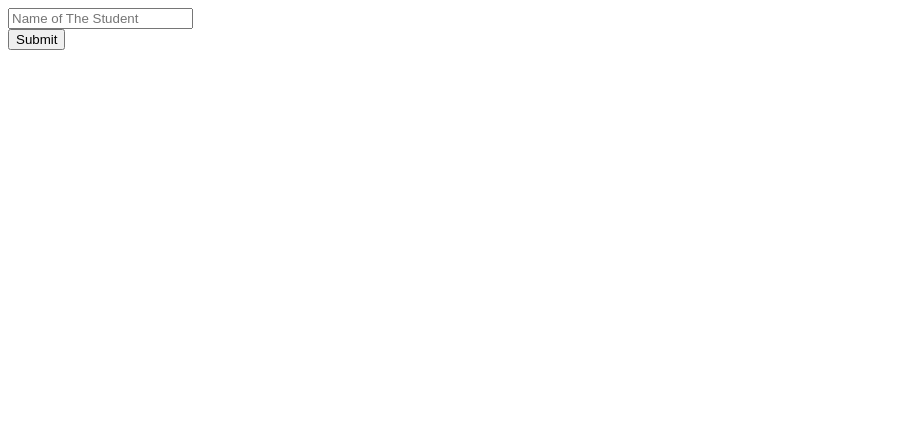
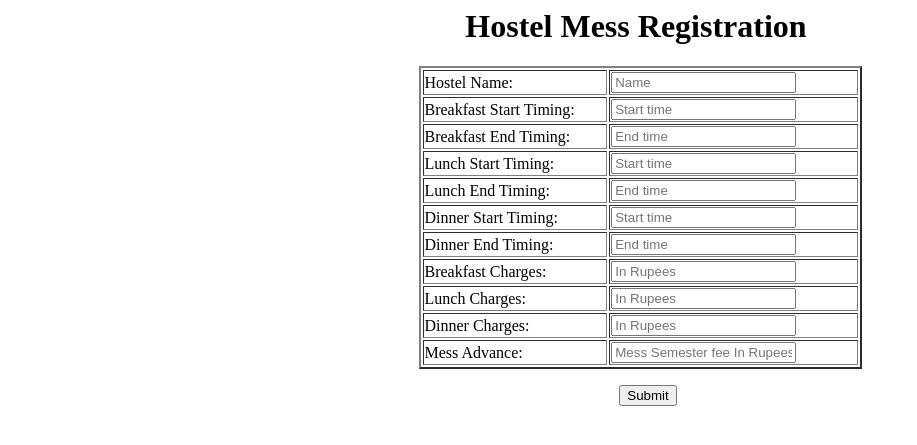
Before and after one commit to RamolaWeb/EasyHostel, a Flask app: page /hostel in a window 1280 px wide. Shown: the top 445 px of the page, without its empty margins (0-917 px from the left). Run offline with Flask 2, Linux system fonts and the light colour scheme.

Commit message:
Update the Form of Student and Hostel

```diff
--- a/EasyHostel/app.py
+++ b/EasyHostel/app.py
@@ -51,7 +51,6 @@ def studentDetail():
         return render_template("studentData.html")
     else:
         db = getSession()
-        response = {}
         name = request.form["name"]
         email = request.form["email"]
         rollno = int(request.form["rollno"])
@@ -62,38 +61,48 @@ def studentDetail():
                               hostelId=hostelId, studentId=studentId)
             db.add(student)
             db.commit()
-            response["status"] = True
-            response["message"] = "Data Uploaded Successfully"
         except Exception as e:
-            response["status"] = False
-            response["message"] = "Error Occur While Submitting Data"
             traceback.print_exc()
         finally:
             db.close()
-        return jsonify(**response)
+        return render_template("responseStudentData.html")
 
 
 @app.route("/hostel", methods=["GET", "POST"])
 def hostelDetail():
     if request.method == "GET":
-        return render_template("hostelData.html")
+        return render_template("hostelUpdate.html")
     else:
         db = getSession()
-        response = {}
         name = request.form["name"]
+        breakfastStartTime = int(request.form["breakfastStartTime"])
+        breakfastFinishTime = int(request.form["breakfastFinishTime"])
+        lunchStartTime = int(request.form["lunchStartTime"])
+        lunchEndTime = int(request.form["lunchEndTime"])
+        dinnerStartTime = int(request.form["dinnerStartTime"])
+        dinnerEndTime = int(request.form["dinnerEndTime"])
+        breakfastCharges = int(request.form["breakfastCharges"])
+        lunchCharges = int(request.form["lunchCharges"])
+        dinnerCharges = int(request.form["dinnerCharges"])
+        currentBillAdvance = int(request.form["currentBillAdvance"])
         try:
-            hostel = Hostel(name=name)
+            hostel = Hostel(name=name, breakfastStartTime=breakfastStartTime
+                            , breakfastFinishTime=breakfastFinishTime
+                            , lunchStartTime=lunchStartTime
+                            , lunchEndTime=lunchEndTime
+                            , dinnerStartTime=dinnerStartTime
+                            , dinnerEndTime=dinnerEndTime
+                            , breakfastCharges=breakfastCharges
+                            , lunchCharges=lunchCharges
+                            , dinnerCharges=dinnerCharges
+                            )
             db.add(hostel)
             db.commit()
-            response["status"] = True
-            response["message"] = "Data Uploaded Successfully"
         except Exception as e:
-            response["status"] = False
-            response["message"] = "Error Occur While Submitting Data"
             traceback.print_exc()
         finally:
             db.close()
-        return jsonify(**response)
+        return render_template("responseHostelData.html")
 
 
 @app.route("/student/<int:rollno>/<int:fromDate>/<int:toDate>")
--- a/EasyHostel/templates/hostelData.html
+++ /dev/null
@@ -1,11 +0,0 @@
-<html>
-<head>
-    <title>Hostel Data</title>
-</head>
-<body>
-    <form action="/hostel" method="POST">
-        <input type="text" name="name" placeholder="Name of The Student"><br/>
-        <input type="submit" value="Submit">
-    </form>
-</body>
-</html>
--- /dev/null
+++ b/EasyHostel/templates/hostelUpdate.html
@@ -0,0 +1,59 @@
+<html>
+<head>
+    <title>Hostel Data Update</title>
+</head>
+<body>
+  <h1 style="text-align: center;"><strong>Hostel </strong><strong>Mess </strong>Registration&nbsp;</h1>
+<form action="/hostel" method="POST">
+<table style="width: 443px; height: 97px; margin-left: auto; margin-right: auto;" border="2" cellspacing="2">
+<tbody>
+<tr>
+<td style="width: 188px;">Hostel Name:</td>
+<td style="width: 248px;"><input name="name" type="Text" placeholder="Name" /></td>
+</tr>
+<tr>
+<td style="width: 188px;">Breakfast Start Timing:</td>
+<td style="width: 248px;"><input name="breakfastStartTime" type="Text" placeholder="Start time" /></td>
+</tr>
+<tr>
+<td style="width: 188px;">Breakfast End Timing:</td>
+<td style="width: 248px;"><input name="breakfastFinishTime" type="Text" placeholder="End time" /></td>
+</tr>
+<tr>
+<td style="width: 188px;">Lunch Start Timing:</td>
+<td style="width: 248px;"><input name="lunchStartTime" type="Text" placeholder="Start time" /></td>
+</tr>
+<tr>
+<td style="width: 188px;">Lunch End Timing:</td>
+<td style="width: 248px;"><input name="lunchEndTime" type="Text" placeholder="End time" /></td>
+</tr>
+<tr>
+<td style="width: 188px;">Dinner Start Timing:</td>
+<td style="width: 248px;"><input name="dinnerStartTime" type="Text" placeholder="Start time" /></td>
+</tr>
+<tr>
+<td style="width: 188px;">Dinner End Timing:</td>
+<td style="width: 248px;"><input name="dinnerEndTime" type="Text" placeholder="End time" /></td>
+</tr>
+<tr>
+<td style="width: 188px;">Breakfast Charges:</td>
+<td style="width: 248px;"><input name="breakfastCharges" type="Text" placeholder="In Rupees" /></td>
+</tr>
+<tr>
+<td style="width: 188px;">Lunch Charges:</td>
+<td style="width: 248px;"><input name="lunchCharges" type="Text" placeholder="In Rupees" /></td>
+</tr>
+<tr>
+<td style="width: 188px;">Dinner Charges:</td>
+<td style="width: 248px;"><input name="dinnerCharges" type="Text" placeholder="In Rupees" /></td>
+</tr>
+<tr>
+<td style="width: 188px;">Mess Advance:&nbsp;</td>
+<td style="width: 248px;"><input name="currentBillAdvance" type="Text" placeholder="Mess Semester fee In Rupees" /></td>
+</tr>
+</tbody>
+</table>
+<p style="text-align: center;">&nbsp; &nbsp;&nbsp;<input name="" type="Submit" value="Submit" /></p>
+</form>
+</body>
+</html>
--- a/EasyHostel/templates/responseHostelData.html
+++ b/EasyHostel/templates/responseHostelData.html
@@ -3,6 +3,6 @@
     <title>Search</title>
 </head>
 <body>
-    <p>Thanks for submitting the Student Detail.</p><br/><a href="/hostel">Submit more</a>
+    <p>Thanks for submitting the Hostel Detail.</p><br/><a href="/hostel">Submit more</a>
 </body>
 </html>
```
Also changed, not shown: EasyHostel/templates/studentData.html (+24 -7 lines), EasyHostel/util.py (+14 -8 lines).
